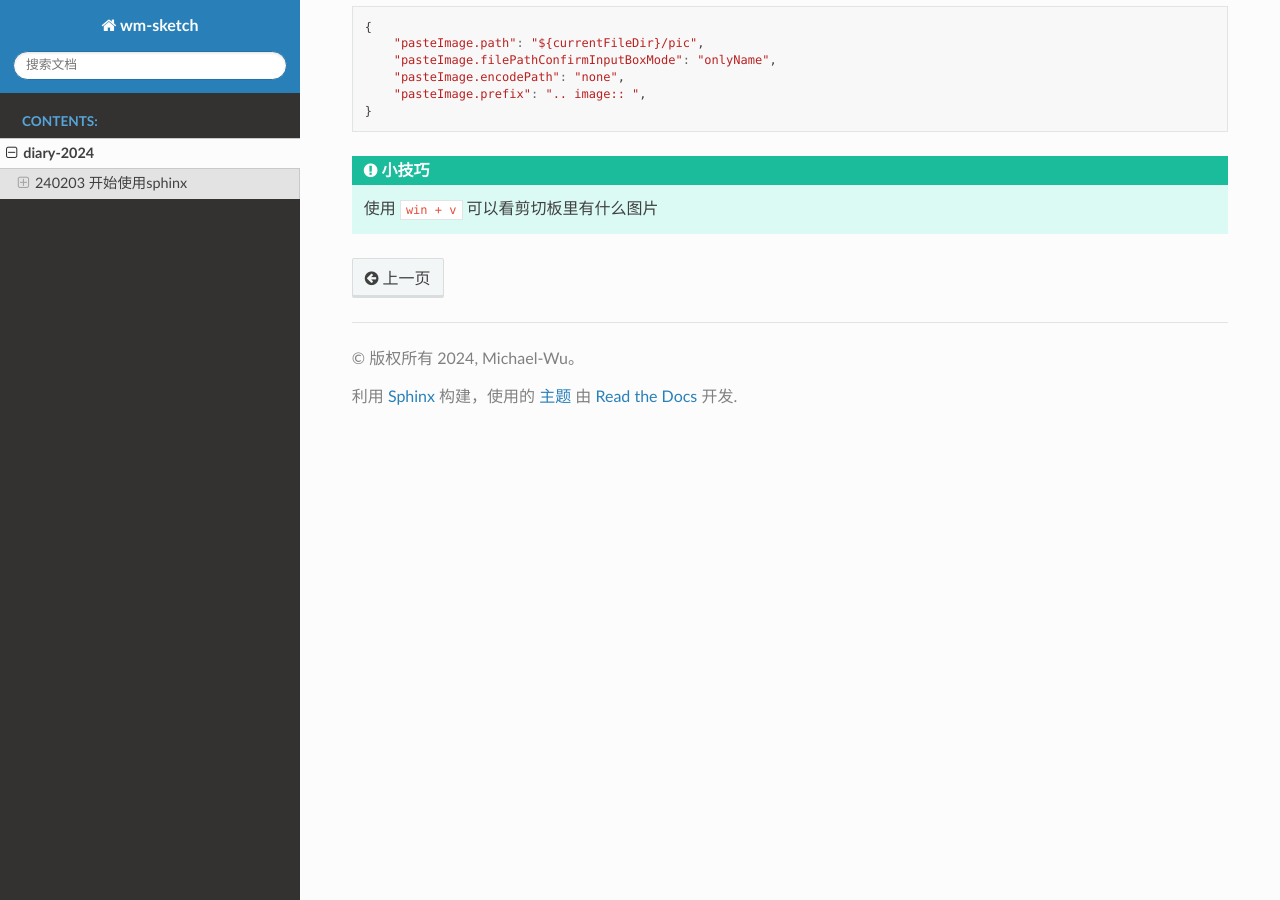
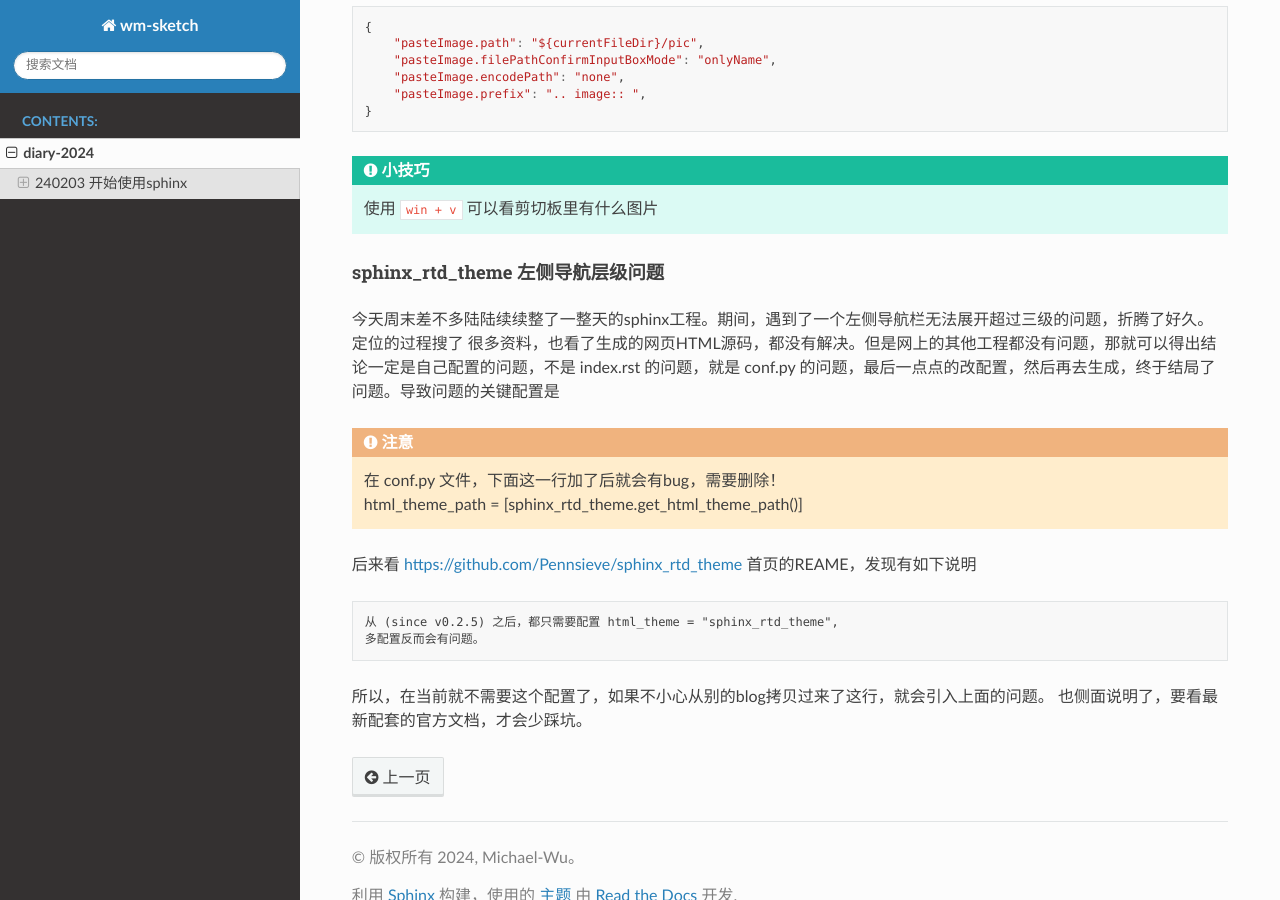
Before and after one commit to thisinnocence/sketch, a Sphinx documentation site: the page built from source/diary-2024.rst, in a window 1280 px wide and 900 px high, scrolled down 2389 px. Built offline with Sphinx 7.4.7 and the Read the Docs theme 2.0.0, drawn with Linux system fonts in a browser that asks for light colours.

Commit message:
update rst on left-navigate bug-fix.

```diff
--- a/source/diary-2024.rst
+++ b/source/diary-2024.rst
@@ -112,3 +112,23 @@ vscode的settings.json中加入下面的配置即可：
 
 .. tip::
     使用 ``win + v`` 可以看剪切板里有什么图片
+
+sphinx_rtd_theme 左侧导航层级问题
+++++++++++++++++++++++++++++++++++
+
+今天周末差不多陆陆续续整了一整天的sphinx工程。期间，遇到了一个左侧导航栏无法展开超过三级的问题，折腾了好久。定位的过程搜了
+很多资料，也看了生成的网页HTML源码，都没有解决。但是网上的其他工程都没有问题，那就可以得出结论一定是自己配置的问题，不是
+index.rst 的问题，就是 conf.py 的问题，最后一点点的改配置，然后再去生成，终于结局了问题。导致问题的关键配置是
+
+.. attention::
+
+    | 在 conf.py 文件，下面这一行加了后就会有bug，需要删除！
+    | html_theme_path = [sphinx_rtd_theme.get_html_theme_path()]
+
+后来看 https://github.com/Pennsieve/sphinx_rtd_theme  首页的REAME，发现有如下说明 ::
+
+    从 (since v0.2.5) 之后，都只需要配置 html_theme = "sphinx_rtd_theme",
+    多配置反而会有问题。
+
+所以，在当前就不需要这个配置了，如果不小心从别的blog拷贝过来了这行，就会引入上面的问题。
+也侧面说明了，要看最新配套的官方文档，才会少踩坑。
```
